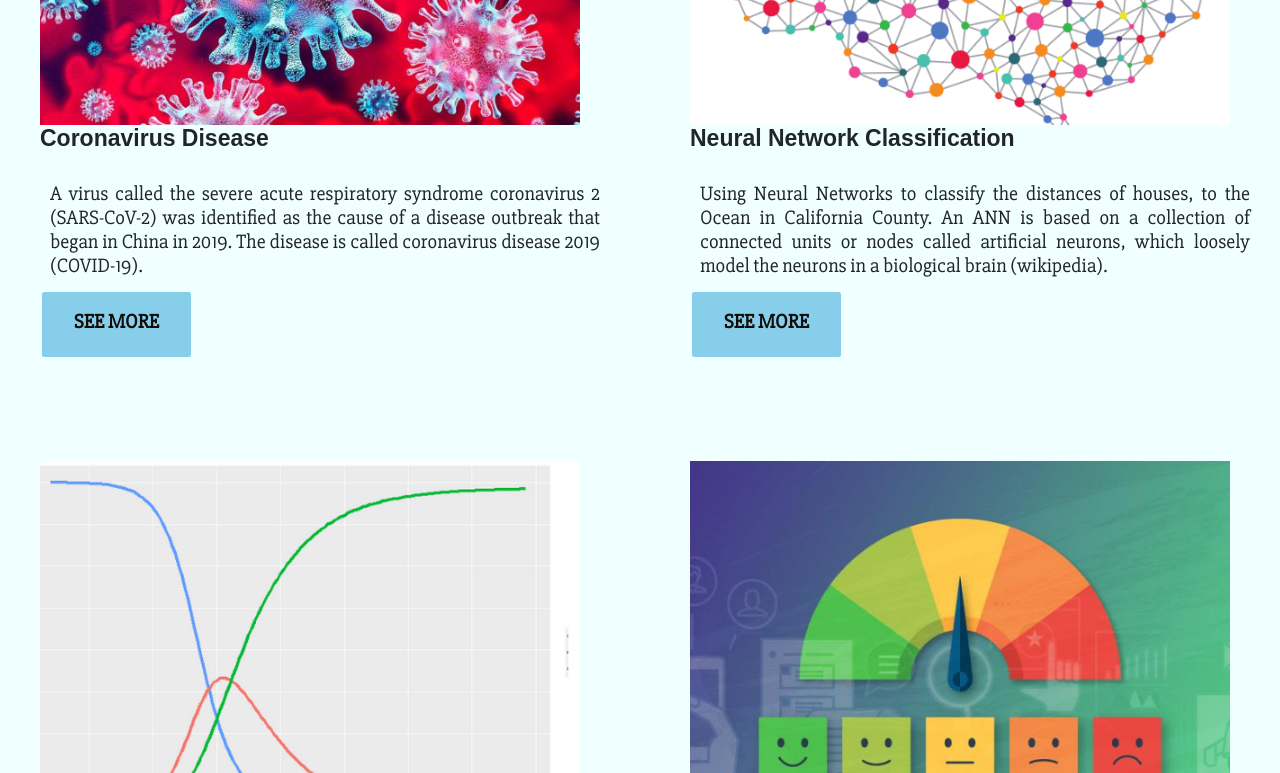
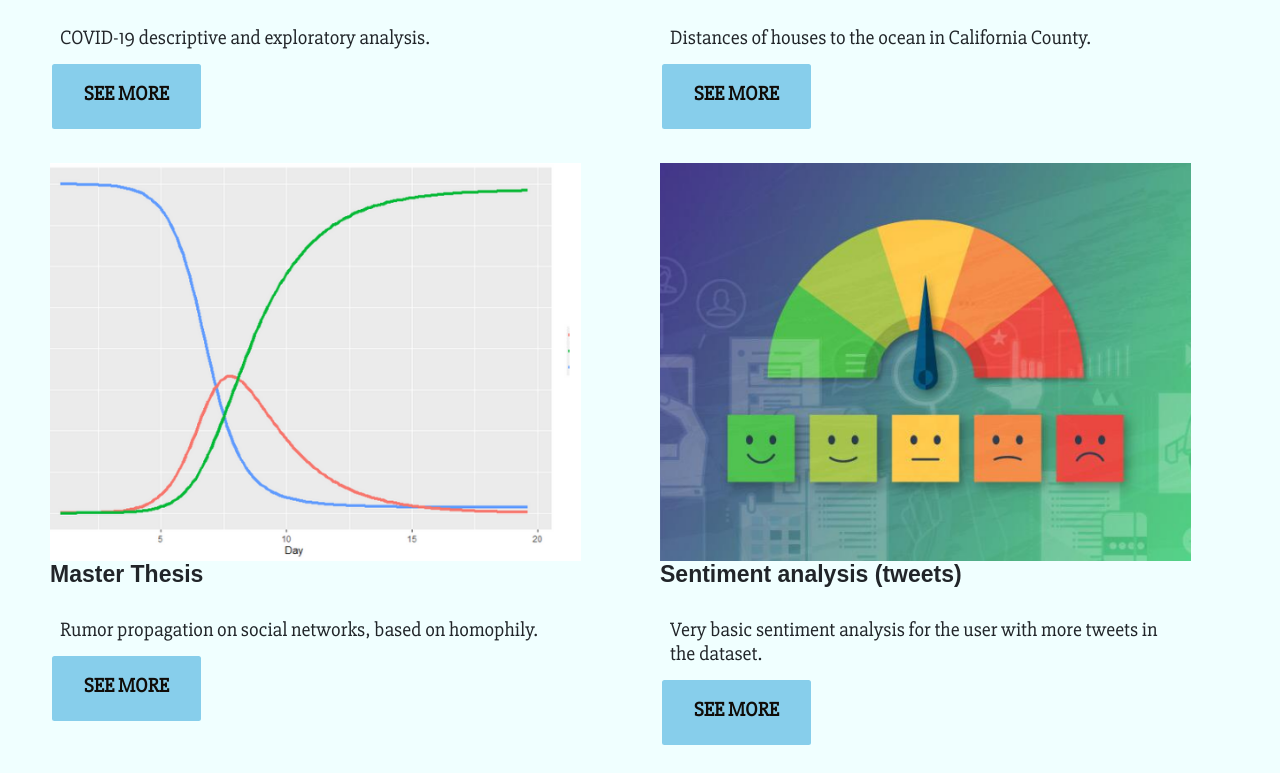
Before and after one commit to jmbarrios27/Personal-Blog, a plain HTML site: page projects.html in a window 1280 px wide. Shown: the part 1358-2131 px from the top of the page. Drawn offline with nearby package versions, Linux system fonts and the light colour scheme.

Commit message:
footer and project page update

```diff
--- a/projects.html
+++ b/projects.html
@@ -47,7 +47,7 @@
                     <h3 class="centrar-texto">Heart Disease</h3>
                     <br>
                     <p>
-                        Based on some patient characteristics, predict which types of people are more prone to heart disease, analyze which are the most relevant symptoms, which are not, and use machine learning techniques to make the prediction.
+                        Based on some patient characteristics,detect Heart Disease.
                     </p>
                     <a href="https://github.com/jmbarrios27/Heart-Disease-Prediction/blob/master/HeartDisease.ipynb" class="btn btn-secundario" target="_blank">SEE MORE</a>
                 </div>
@@ -59,8 +59,7 @@
                     <h3 class="centrar-texto">Pokemon Analysis</h3>
                     <br>
                     <p>
-                        With a dataset that contains Pokémon from 7 different generations, we carry out an exploratory examination of it, to see characteristics such as which are the strongest or weakest Pokémon, among others, and then classify the Pokémon into legendary or
-                        not.
+                        Exploratory and predictive analysis for pokemon dataset.
                     </p>
                     <a href="https://github.com/jmbarrios27/Pokemon-Analysis-and-Classification/blob/master/POKEMON_ANALYSIS.ipynb" class="btn btn-secundario" target="_blank">SEE MORE</a>
                 </div>
@@ -72,7 +71,7 @@
                     <h3 class="centrar-texto">Coronavirus Disease</h3>
                     <br>
                     <p>
-                        A virus called the severe acute respiratory syndrome coronavirus 2 (SARS-CoV-2) was identified as the cause of a disease outbreak that began in China in 2019. The disease is called coronavirus disease 2019 (COVID-19).
+                        COVID-19 descriptive and exploratory analysis.
                     </p>
                     <a href="https://github.com/jmbarrios27/Coronavirus-Analysis" class="btn btn-secundario" target="_blank">SEE MORE</a>
                 </div>
@@ -84,7 +83,7 @@
                     <h3 class="centrar-texto">Neural Network Classification</h3>
                     <br>
                     <p>
-                        Using Neural Networks to classify the distances of houses, to the Ocean in California County. An ANN is based on a collection of connected units or nodes called artificial neurons, which loosely model the neurons in a biological brain (wikipedia).
+                        Distances of houses to the ocean in California County.
                     </p>
                     <a href="https://github.com/jmbarrios27/Neural-Network-Clasification/blob/master/Neural%20Network%20Notebook.ipynb" class="btn btn-secundario" target="_blank">SEE MORE</a>
                 </div>
@@ -93,11 +92,11 @@
             <div class="anuncio">
                 <img src="img/sir.png" alt="anuncio3">
                 <div class="contenido-anuncio">
-                    <h3 class="centrar-texto">Rumor Propagation on Social Networks based on Network Homophily</h3>
+                    <h3 class="centrar-texto">Master Thesis</h3>
                     <br>
                     <p>
-                        This was my <b> Master Thesis</b> . You can find some approaches of USA political parties classification based on fake news, Network Homophily using unsupervised Machine Learning and finally the SIR epidemiological model for the
-                        groups (rumor propagation).
+                        Rumor propagation on social networks, based on homophily.
+
                     </p>
                     <a href="https://github.com/jmbarrios27/RUMOR-PROPAGATION-ON-SOCIAL-NETWORKS-BASED-ON-HOMOPHILY/blob/master/RUMOR_PROPAGATION_ON_SOCIAL_NETWORKS_BASED_ON_NETWORK_HOMOPHILY_(1)_(1).ipynb" class="btn btn-secundario" target="_blank">SEE MORE</a>
                 </div>
@@ -106,12 +105,11 @@
             <div class="anuncio">
                 <img src="img/sentiment.png" alt="anuncio3">
                 <div class="contenido-anuncio">
-                    <h3 class="centrar-texto">Sentiment analysis for One User Based on Tweets</h3>
+                    <h3 class="centrar-texto">Sentiment analysis (tweets)</h3>
                     <br>
                     <p>
-                        Very Basic sentiment analysis for the user with more tweets in the dataset. Very interesting to observe how works the TextBlob Module of pyhton for sentiment analysis. A very short jupyter notebook with the transformations made.
+                        Very basic sentiment analysis for the user with more tweets in the dataset.
                     </p>
-
                     <a href="https://github.com/jmbarrios27/Twitter-Sentiment-Analysis/blob/master/Sentiment_Analysis_in_Twitter.ipynb" class="btn btn-secundario" target="_blank">SEE MORE</a>
                 </div>
             </div>
@@ -119,12 +117,11 @@
             <div class="anuncio">
                 <img src="img/lemonlogo.png" alt="anuncio3">
                 <div class="contenido-anuncio">
-                    <h3 class="centrar-texto">Lemon Dessert House (Web Dev)</h3>
+                    <h3 class="centrar-texto">Lemon Dessert House</h3>
                     <br>
                     <p>
-                        This is the first webpage that i developed for a "pie" start-up. Static website where you can know about the company, who runs it, the product and how to contact them.
+                        The first static webpage that i developed for a "pie" start-up.
                     </p>
-
                     <a href="http://lemondesserthouse.com/" class="btn btn-secundario" target="_blank">SEE MORE</a>
                 </div>
             </div>
--- a/styles.css
+++ b/styles.css
@@ -286,16 +286,18 @@
             font-size: 2rem;
             display: inline-block;
             align-items: center;
+            width: 100%;
         }
 
         .contenedor-anuncios {
-            column-gap: 1rem;
+            column-gap: 0.5rem;
         }
 
         .anuncio p {
-            width: 95%;
+            width: 90%;
             padding-left: 1rem;
             padding-right: 1rem;
+            text-align: left;
         }
 
         .anuncio a {
@@ -317,18 +319,19 @@
                 display: block;
                 justify-content: center;
                 text-align: justify;
+                padding-bottom: 4rem;
             }
             .contenedor-anuncios {
                 display: grid;
                 grid-template-columns: 50% 50%;
-                column-gap: 5rem;
-                row-gap: 10rem;
-                border: 2px;
+                column-gap: 2rem;
+                row-gap: 3rem;
+                border: 1px;
                 width: 100%;
                 justify-items: center;
-            }
-            .contenedor-anuncios {
                 border: 2px;
+                padding-right: 1rem;
+                padding-left: 1rem;
             }
             .anuncio a {
                 display: inline-block;
@@ -340,10 +343,10 @@
                 width: 90%;
             }
             .contenido-anuncio h3 {
-                text-align: justify;
+                text-align: left;
                 font-size: 2.3rem;
                 font-weight: bold;
-                padding-right: 1rem;
+                padding-right: 2rem;
             }
         }
         /*-----------------------Resume----------------------*/
@@ -527,19 +530,20 @@
             .informacion-contacto p {
                 text-align: justify;
                 font-size: 3rem;
-                padding-bottom: 1rem;
+                padding-bottom: 11rem;
             }
             .footer-section {
                 bottom: 0;
             }
         }
 
-        @media (min-width: 1200px) {
+        @media (min-width: 768px) {
             .footer-section {
                 padding-top: 2rem;
             }
             .main-contact-footer {
                 position: relative;
+                width: 100%;
             }
         }
 
```
